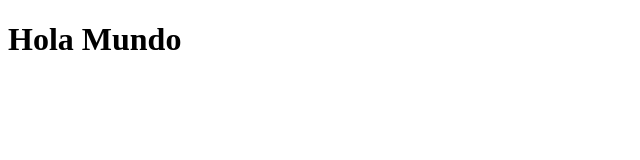
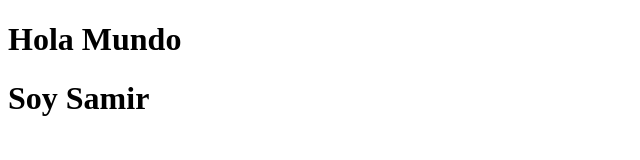
Before and after one commit to BTriana777/parcial2, a plain HTML site: page index.html in a window 1280 px wide. Shown: the whole page, without its empty margins (0-640 px from the left). Drawn offline with Linux system fonts and the light colour scheme.

Commit message:
Agregar nombre

```diff
--- a/index.html
+++ b/index.html
@@ -8,5 +8,6 @@
 </head>
 <body>
     <h1>Hola Mundo</h1>
+    <h1>Soy Samir</h1>
 </body>
 </html>
```
